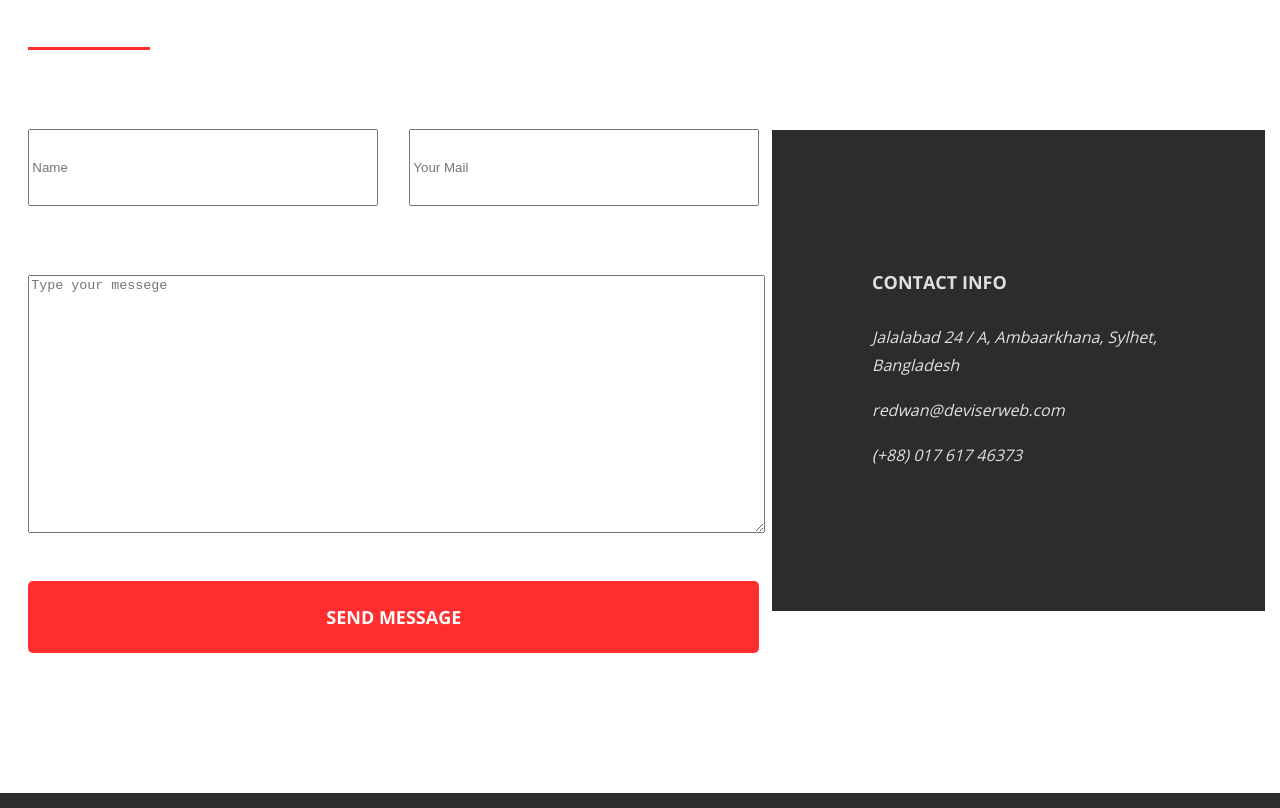
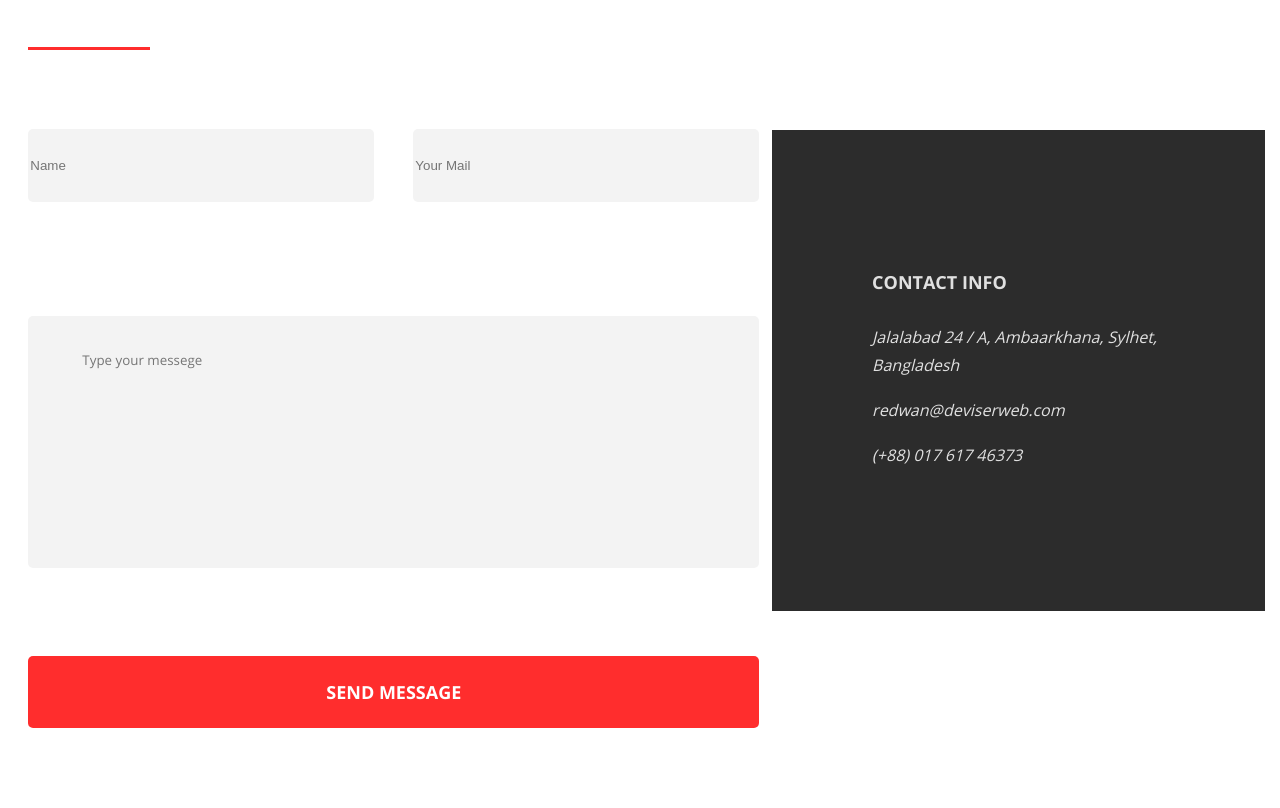
Before and after one commit to ponomarenkoboris/firstsite, a plain HTML site: page index.html in a window 1280 px wide. Shown: the part 4102-4910 px from the top of the page. Drawn offline with nearby package versions, Linux system fonts and the light colour scheme.

Commit message:
Add files via upload

```diff
--- a/css/style.css
+++ b/css/style.css
@@ -478,15 +478,32 @@ header {
 .input-name{
 	width: 342px;
 	height: 71px;
+	border: none;
+	border-radius: 5px;
+	background-color: #f3f3f3;
 }
 .input-mail {
 	width: 342px;
 	height: 71px;
+	margin-bottom: 45px;
+	border: none;
+	border-radius: 5px;
+	background-color: #f3f3f3;
 }
 .input-message {
+	font-family: 'OpenSans Regular';
+	resize: none;
+	display: flex;
+	align-items: center;
 	margin-top: 69px;
 	width: 100%;
 	height: 252px;
+	box-sizing: border-box;
+	padding: 35px 54px;
+	margin-bottom: 45px;
+	border: none;
+	border-radius: 5px;
+	background-color: #f3f3f3;
 }
 .send-message-button {
 	cursor: pointer;
```
